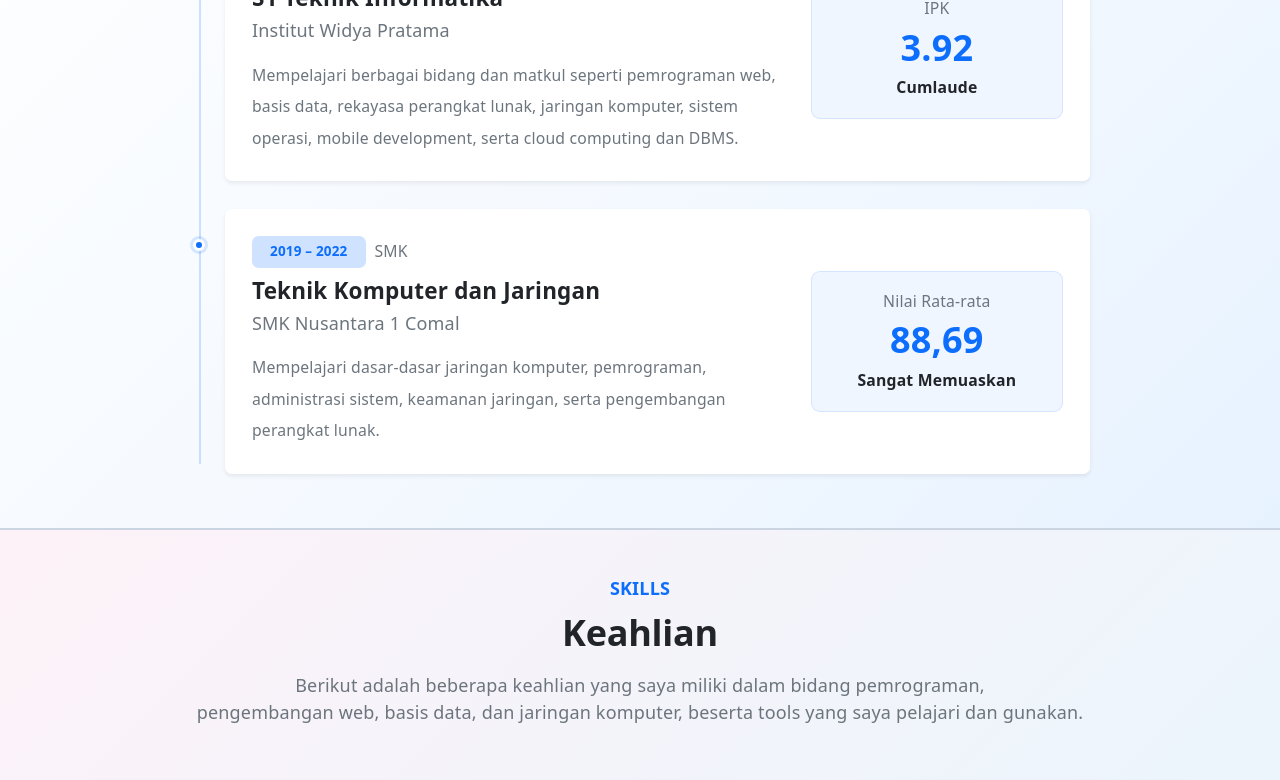
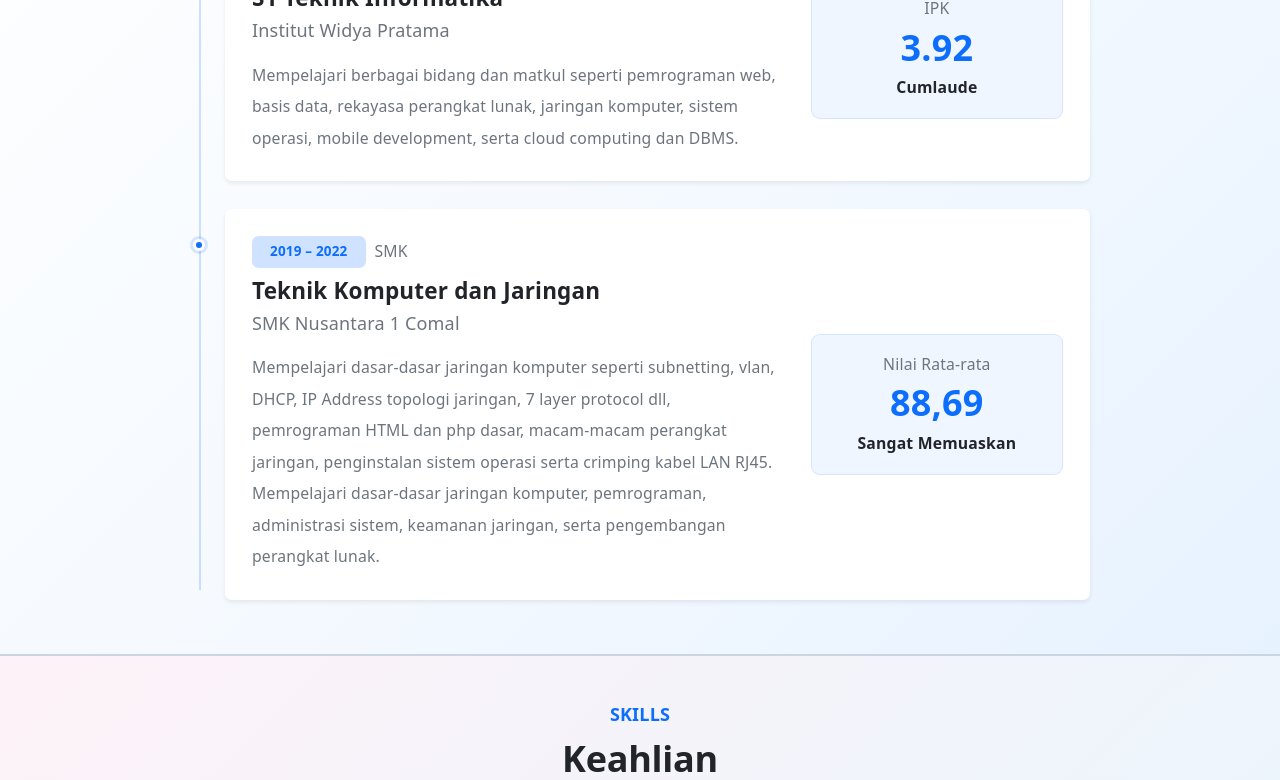
Before and after one commit to Donimax99/My_PortofolioDoni, a React (Vite) app: page / in a window 1280 px wide. Shown: the part 1848-2628 px from the top of the page. Built offline with nearby package versions, Linux system fonts and the light colour scheme.

Commit message:
Enhance education section with additional details
Updated education description to include more details about computer networking and programming.

```diff
--- a/src/components/education.jsx
+++ b/src/components/education.jsx
@@ -114,6 +114,8 @@ function Education() {
                       SMK Nusantara 1 Comal
                     </h4>
                     <p className="text-secondary small mb-0 lh-lg">
+                      Mempelajari dasar-dasar jaringan komputer seperti subnetting, vlan, DHCP, IP Address topologi jaringan, 7 layer protocol dll,
+                      pemrograman HTML dan php dasar, macam-macam perangkat jaringan, penginstalan sistem operasi serta crimping kabel LAN RJ45.
                       Mempelajari dasar-dasar jaringan komputer, pemrograman,
                       administrasi sistem, keamanan jaringan, serta pengembangan
                       perangkat lunak.
```
